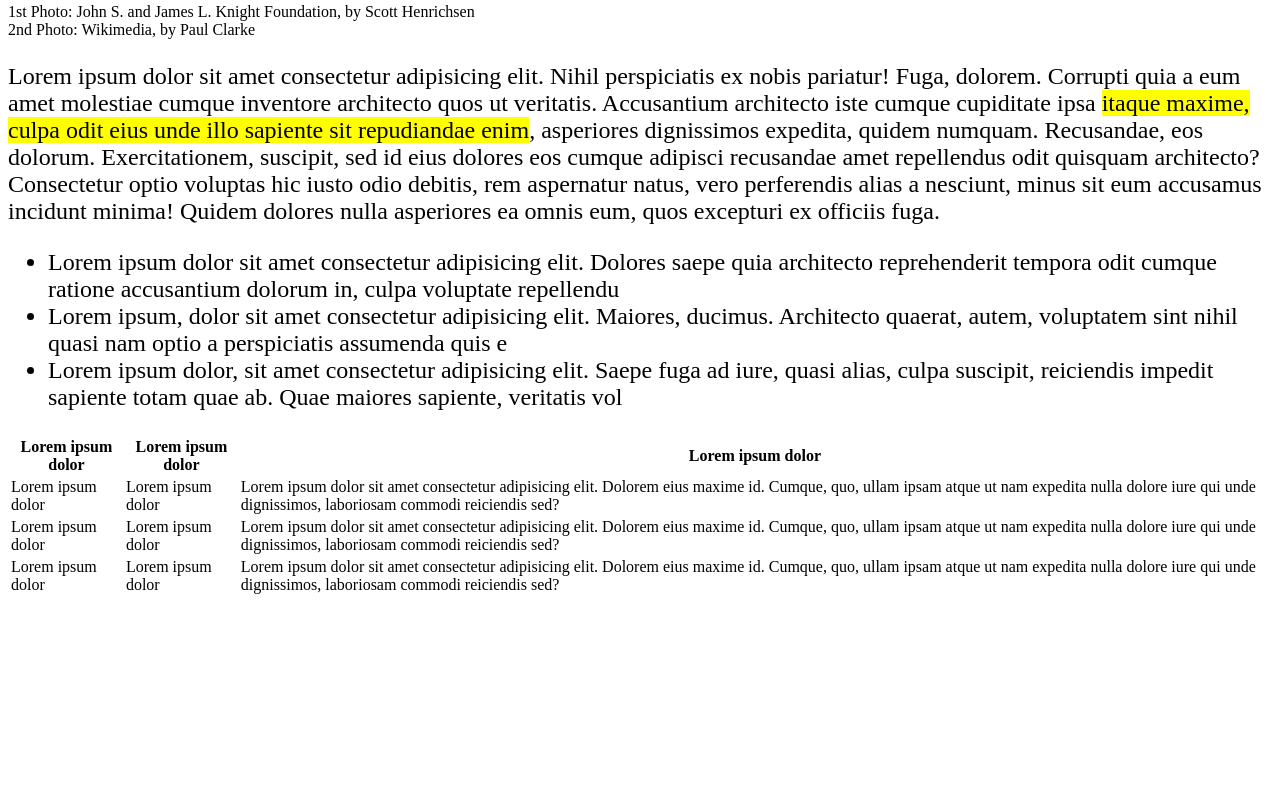
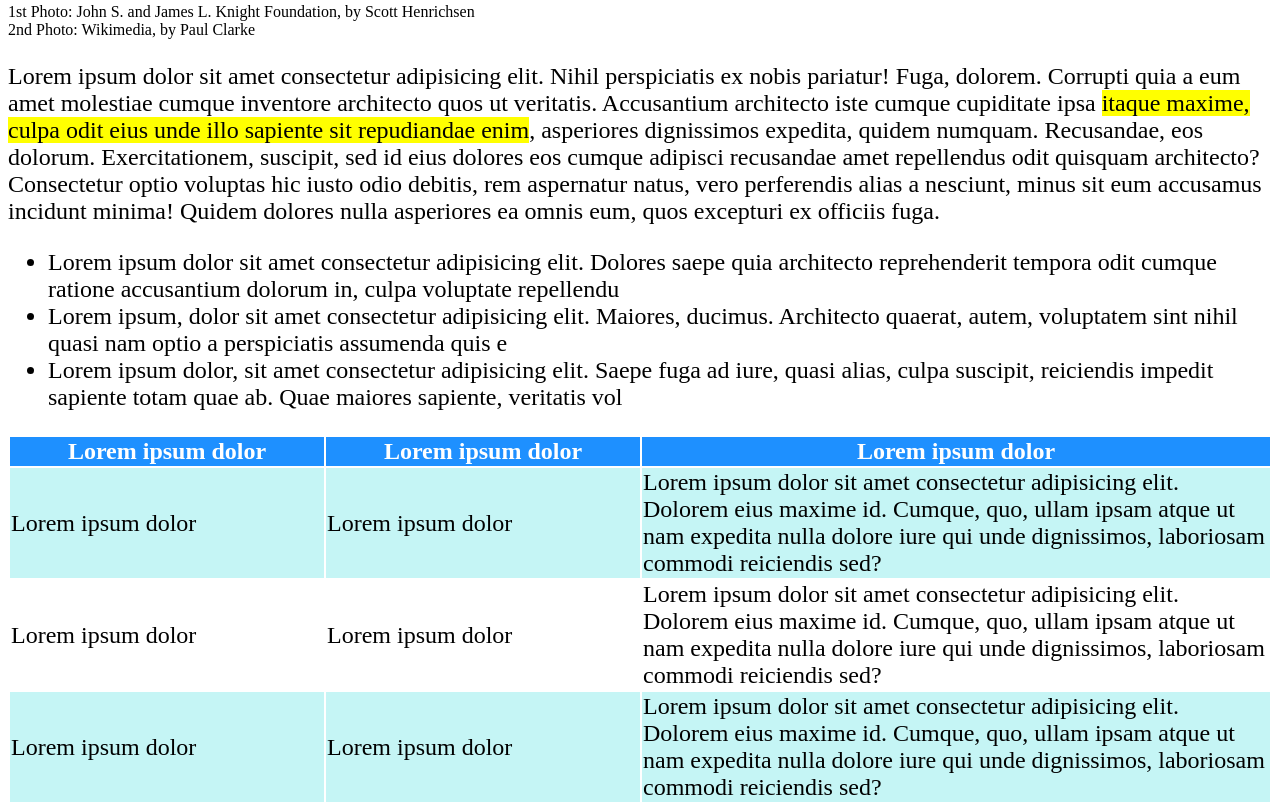
Before and after one commit to lorenzodisanto/html-css-booleaner, a plain HTML site: page index.html in a window 1280 px wide. Shown: the part 1799-2611 px from the top of the page. Before the commit the page ends 2404 px from the top, so only its background shows below. Drawn offline with Linux system fonts and the light colour scheme.

Commit message:
add table

```diff
--- a/css/style.css
+++ b/css/style.css
@@ -62,3 +62,24 @@ h4{
 .list{
     font-size: x-large;
 }
+
+table {
+    font-size: x-large;
+}
+
+thead{
+    background-color: dodgerblue;
+    color: white;
+}
+
+.column-3{
+    width: 50%;
+}
+
+.row-1{
+    background-color: rgb(197, 245, 245);
+}
+
+.row-3{
+    background-color: rgb(197, 245, 245);
+}
```
